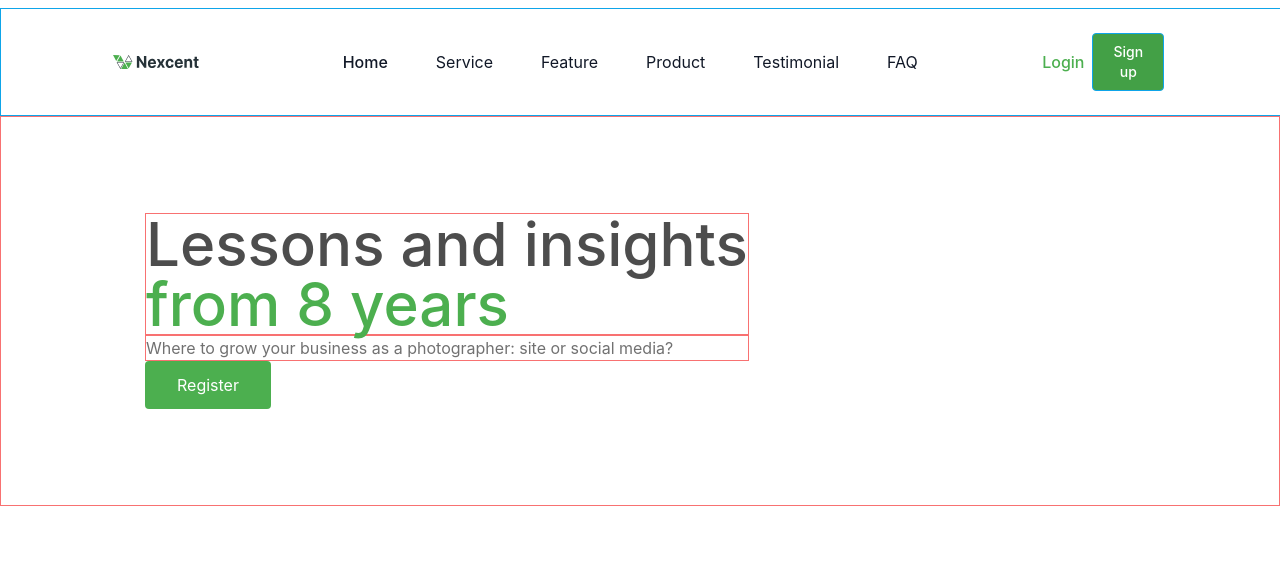
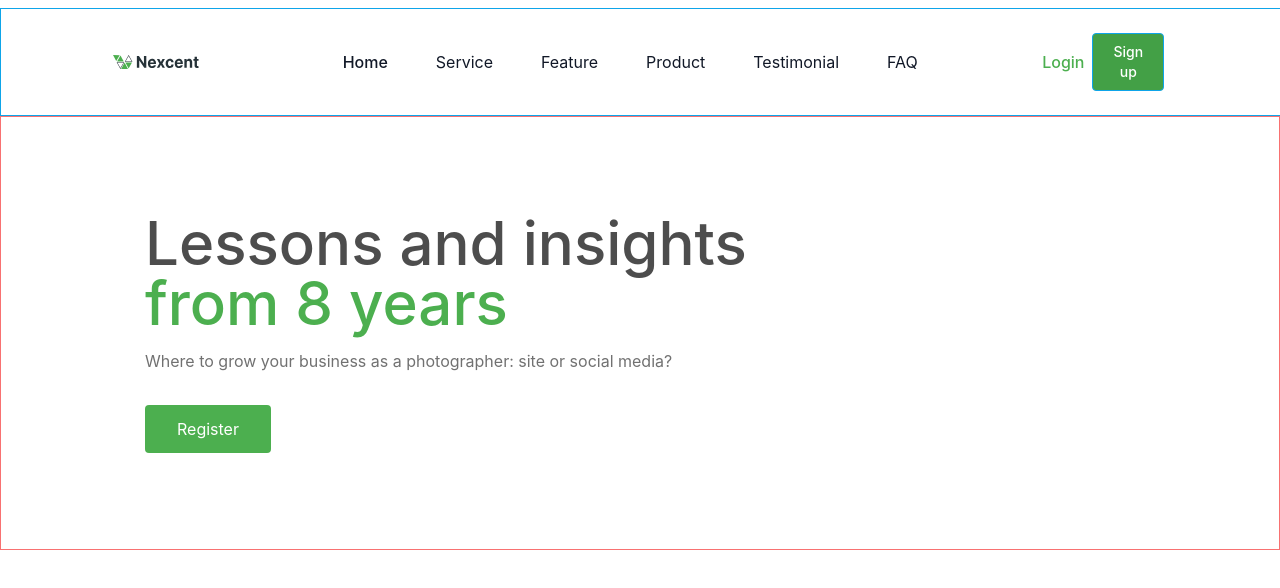
Before and after one commit to GaneshGourav/responsiveweb_page, a React (Create React App) app: page / in a window 1280 px wide. Shown: the top 588 px of the page. Built offline with nearby package versions, Linux system fonts and the light colour scheme.

Commit message:
hero-left design-done

```diff
--- a/src/components/Home.jsx
+++ b/src/components/Home.jsx
@@ -3,14 +3,16 @@ export const Home = () => {
     <>
       <div className="flex px-36 py-24 items-center gap-28 self-stretch border border-red-400 font-[Inter] text-left">
         <div>
-          <p className="border border-red-400 font-[Inter] font-medium text-6xl text-[#4D4D4D] self-stretch  ">
+          <p className="font-[Inter] font-medium text-6xl text-[#4D4D4D] self-stretch  ">
             Lessons and insights <br />
             <span className="text-[#4CAF4F]">from 8 years</span>{" "}
           </p>
-          <p className="text-[#717171] border border-red-400 text-base">
+          <p className="text-[#717171]  text-base mt-4">
             Where to grow your business as a photographer: site or social media?
           </p>
-          <button className="rounded bg-[#4CAF4F] px-8 py-3 text-white">Register</button>
+          <button className="rounded bg-[#4CAF4F] px-8 py-3 text-white mt-8">
+            Register
+          </button>
         </div>
         <div></div>
       </div>
```
